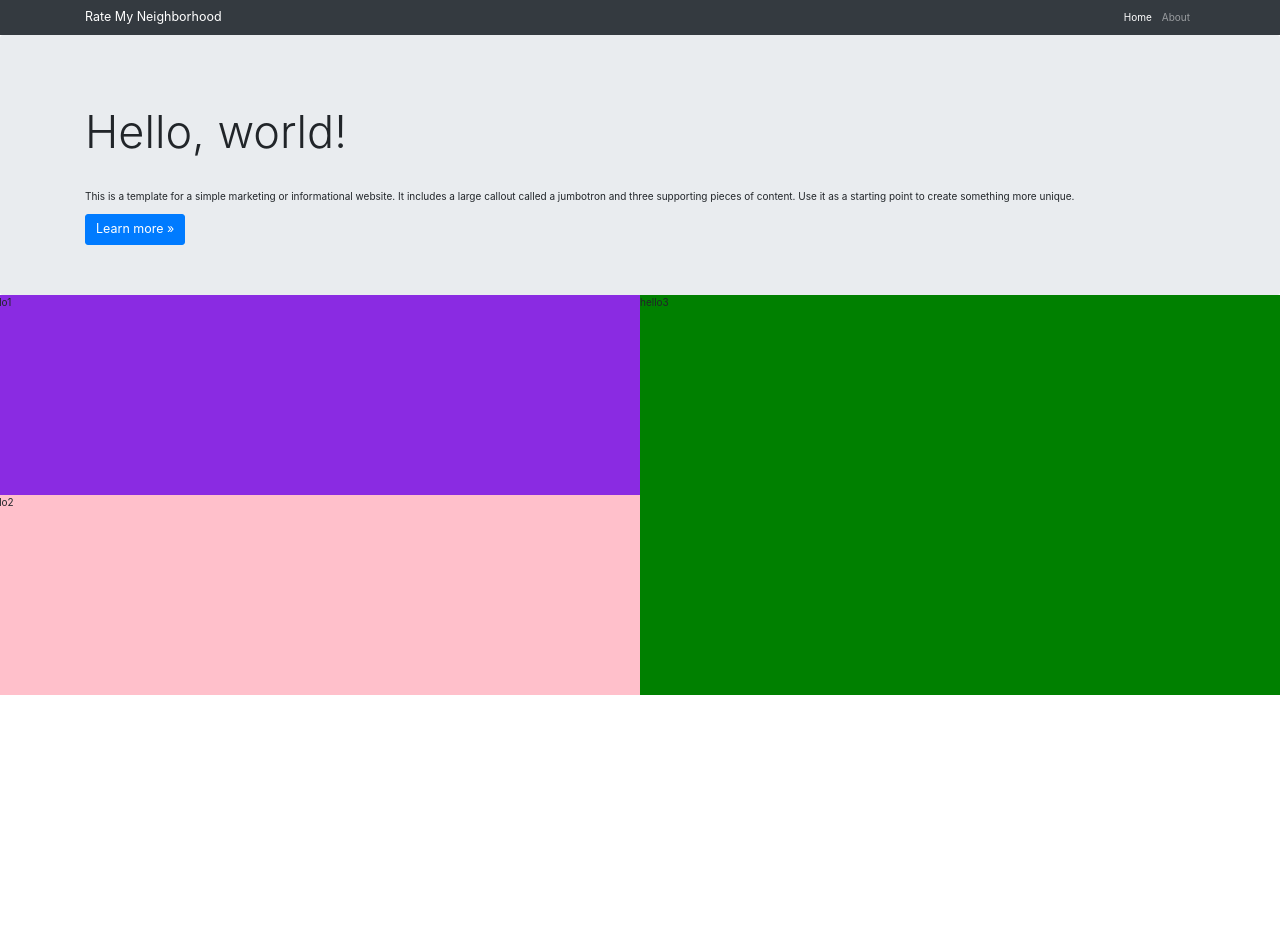
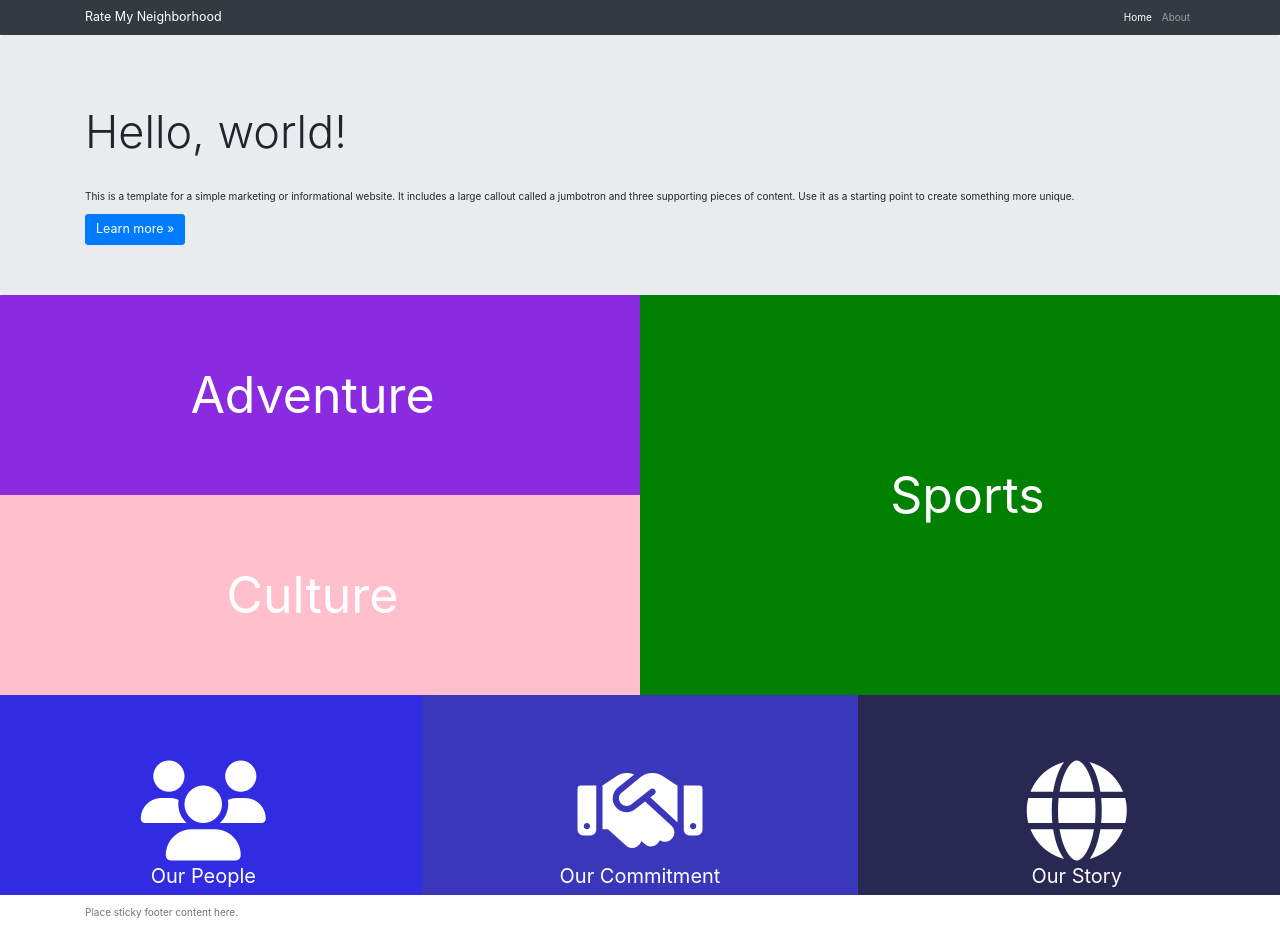
Before and after one commit to joannajjliu/fantasticTours, a React app: page / in a window 1280 px wide. Before the commit the page ends 800 px from the top, so only its background shows below. Built offline with nearby package versions, Linux system fonts and the light colour scheme.

Commit message:
adding elements to home page

```diff
--- a/src/index.html
+++ b/src/index.html
@@ -2,9 +2,9 @@
 <html lang="en">
     <head>
         <meta charset="utf-8">
-        <title>React Webpack</title>
+        <title>Fantastic Tours</title>
         <meta name="description" content="">
-        <meta name="viewport" content="width=device-width, initial-scale=1">
+        <meta name="viewport" content="width=device-width, initial-scale=1.0">
 
          <!-- CSS Stylesheets -->
          <link rel="stylesheet" href="https://stackpath.bootstrapcdn.com/bootstrap/4.4.1/css/bootstrap.min.css" integrity="sha384-Vkoo8x4CGsO3+Hhxv8T/Q5PaXtkKtu6ug5TOeNV6gBiFeWPGFN9MuhOf23Q9Ifjh" crossorigin="anonymous">
--- a/src/index.js
+++ b/src/index.js
@@ -13,6 +13,8 @@ const Layout = (props) => {
       <NavBar />
       <Header />
       <TopTours />
+      <AboutUs />
+      <Footer />
     </div>
   )
 }
@@ -38,21 +40,50 @@ const TopTours = () => {
     <div className="row">
       <div className="col-md-6">
         <div className="row">
-          <div className="toptours-image col-md-12">
-            hello1
+          <div className="toptours-image col-md-12 col-center top-tours-text">
+            Adventure
           </div>
         </div>
         <div className="row">
-          <div className="toptours-image-2 col-md-12">
-            hello2
+          <div className="toptours-image-2 col-md-12 col-center top-tours-text">
+            Culture
           </div>
         </div>
       </div>
-      <div className="toptours-image-3 col-md-6">
-        hello3
+      <div className="toptours-image-3 col-md-6 col-center top-tours-text">
+        Sports
       </div>
     </div>
   )
 };
 
+const AboutUs = () => {
+  return (
+    <div className="row">
+      <div className="col-md-4 about-us-image-1 col-center">
+        <i className="fas fa-users feature-icons"></i>
+        <p className="feature-text">Our People</p>
+      </div>
+      <div className="col-md-4 about-us-image-2 col-center">
+        <i className="fas fa-handshake feature-icons"></i>
+        <p className="feature-text">Our Commitment</p>
+      </div>
+      <div className="col-md-4 about-us-image-3 col-center">
+        <i className="fas fa-globe feature-icons"></i>
+        <p className="feature-text">Our Story</p>
+      </div>
+    </div>
+  )
+};
+
+const Footer = () => {
+  return (
+    <footer className="footer mt-auto py-3">
+      <div className="container">
+        <span className="text-muted">Place sticky footer content here.</span>
+      </div>
+    </footer>
+  )
+};
+
 ReactDOM.render(<Layout />, document.getElementById("app"));
--- /dev/null
+++ b/src/styles/components/_about-us.css
@@ -0,0 +1,37 @@
+.feature-icons {
+    font-size: 10rem;
+    color: white;
+}
+
+.feature-text {
+    font-size: 2rem;
+    color: white;
+}
+
+.about-us-image-1 {
+    width: 100%;
+    height: 20rem;
+    padding: 0;
+    background-color: rgb(49, 43, 226);
+}
+
+.about-us-image-2 {
+    width: 100%;
+    height: 20rem;
+    padding: 0;
+    background-color:  rgb(59, 55, 187);;
+}
+
+.about-us-image-3 {
+    width: 100%;
+    height: 20rem;
+    padding: 0;
+    background-color:  rgb(41, 40, 83);;
+}
+
+.col-center {
+    align-content: center;
+    text-align: center;
+    padding: 5%;
+    /* border: 1rem solid white; */
+}
--- a/src/styles/components/_toptours.css
+++ b/src/styles/components/_toptours.css
@@ -20,6 +20,11 @@
     background-color: green;
 }
 
+.top-tours-text {
+    font-size: 5rem;
+    color: white;
+}
+
 /* Media Query Breakpoints */
 @media screen and (min-width: 768px) {
     .toptours-image-3 {
--- a/src/styles/styles.css
+++ b/src/styles/styles.css
@@ -2,3 +2,4 @@
 
 @import './components/_header.css';
 @import './components/_toptours.css';
+@import './components/_about-us.css';
```
